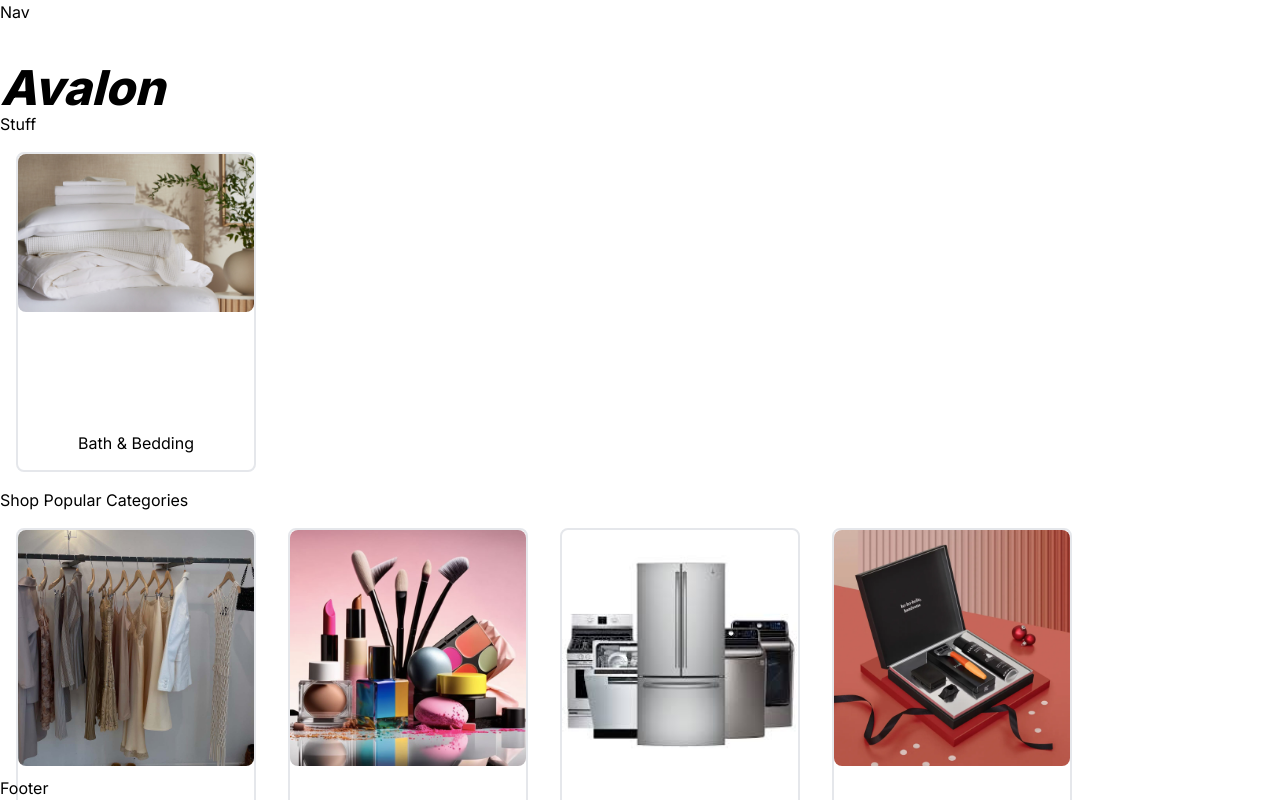
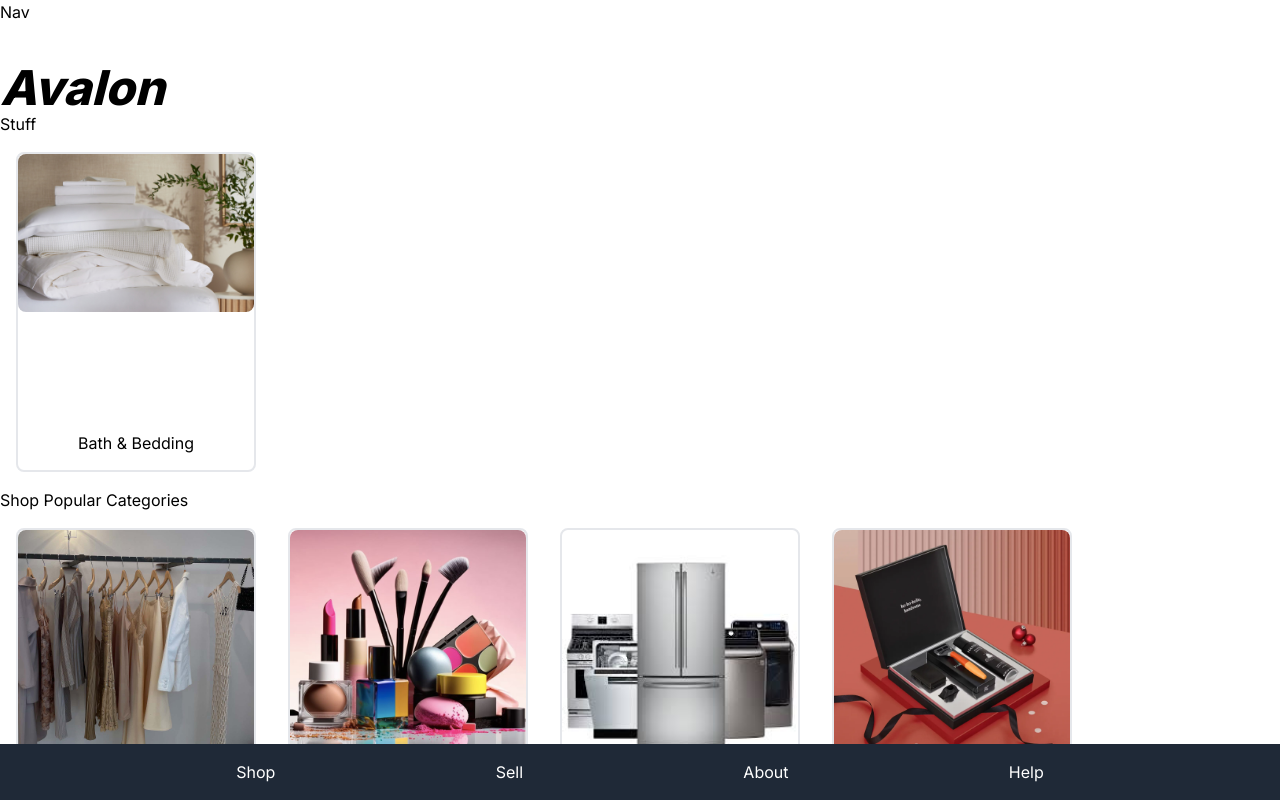
Before and after one commit to SeryahWilliam/avalon, a Next.js app: page / in a window 1280 px wide. Shown: the top 800 px of the page. Built offline with nearby package versions, Linux system fonts and the light colour scheme.

Commit message:
made some changes to the subcategories

```diff
--- a/src/app/components/Footer.jsx
+++ b/src/app/components/Footer.jsx
@@ -1,7 +1,62 @@
 import React from "react";
 
 function Footer() {
-  return <div className="fixed bottom-0">Footer</div>;
+  return (
+    <div className="fixed inset-x-0 bottom-0 bg-gray-800 text-white p-4">
+      <div className="flex justify-evenly">
+        <div>
+          <a href="/shop" className="block hover:text-gray-300">
+            Shop
+          </a>
+        </div>
+        <div>
+          <a href="/sell" className="block hover:text-gray-300">
+            Sell
+          </a>
+        </div>
+        <div className="relative group">
+          <span className="cursor-pointer">About</span>
+          <div className="absolute hidden group-hover:block bg-gray-700 mt-1">
+            <a
+              href="/about/policies"
+              className="block px-4 py-2 hover:text-gray-300"
+            >
+              Policies
+            </a>
+            <a
+              href="/about/careers"
+              className="block px-4 py-2 hover:text-gray-300"
+            >
+              Careers
+            </a>
+            <a
+              href="/about/investors"
+              className="block px-4 py-2 hover:text-gray-300"
+            >
+              Investors
+            </a>
+          </div>
+        </div>
+        <div className="relative group">
+          <span className="cursor-pointer">Help</span>
+          <div className="absolute hidden group-hover:block bg-gray-700 mt-1">
+            <a
+              href="/help/help-center"
+              className="block px-4 py-2 hover:text-gray-300"
+            >
+              Help Center
+            </a>
+            <a
+              href="/help/privacy-settings"
+              className="block px-4 py-2 hover:text-gray-300"
+            >
+              Privacy Settings
+            </a>
+          </div>
+        </div>
+      </div>
+    </div>
+  );
 }
 
 export default Footer;
```
